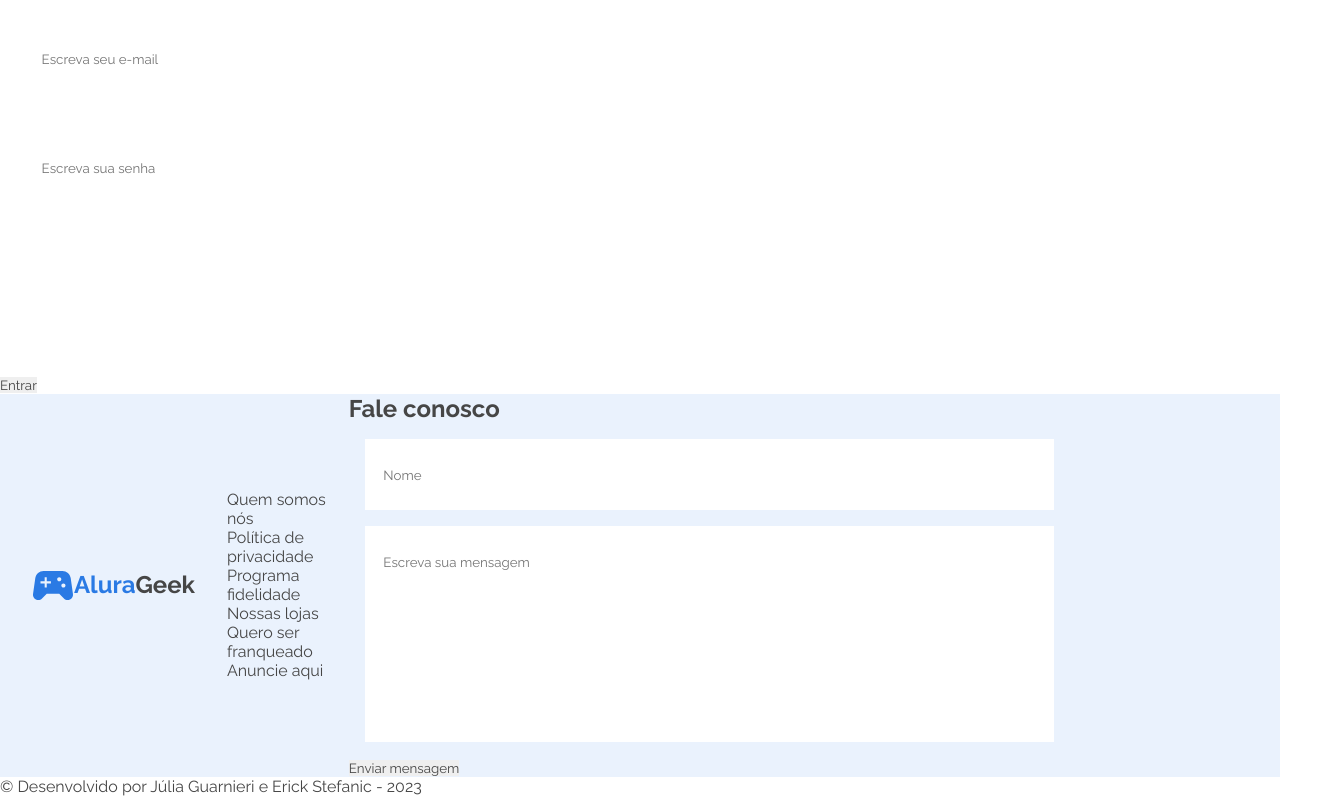
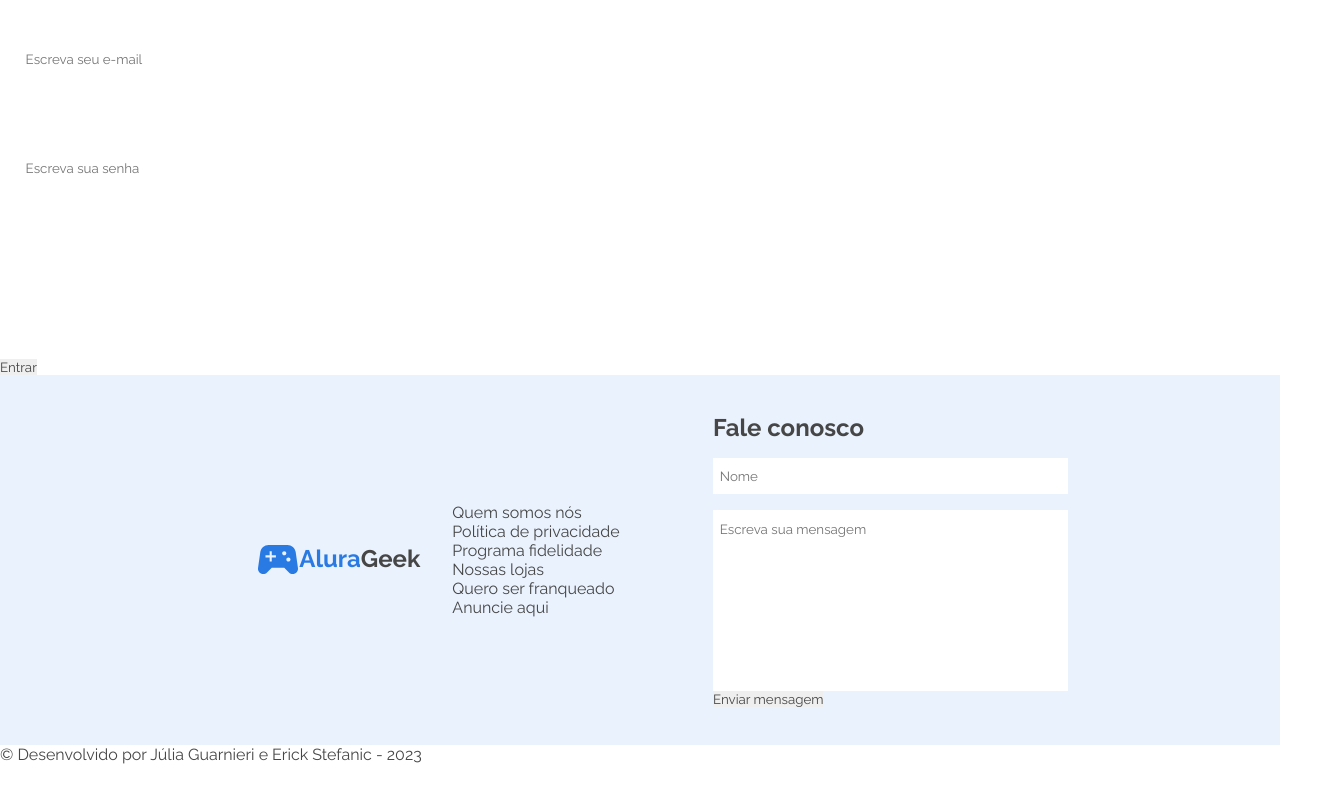
Before and after one commit to jubbeez/E-commerce-AluraGeek, a plain HTML site: page login.html in a window 1280 px wide. Shown: the part 75-871 px from the top of the page, 1331 px wide, since content can reach past the window. After the commit the page ends 839 px from the top, so only its background shows below. Drawn offline with Linux system fonts and the light colour scheme.

Commit message:
alteração login.html

```diff
--- a/login.css
+++ b/login.css
@@ -1,5 +1,9 @@
 footer{
+    display: flex;
+    text-align: center;
+    justify-content: center;
     background-color: #EAF2FD;
+    padding: 3% 5%;
 }
 
 .rodape{
@@ -8,17 +12,26 @@ footer{
     justify-content: space-around;
 }
 
+.tabela-informacoes{
+    display: flex;
+    flex-direction: column;
+    align-items: flex-start;
+    width: 40%;
+}
+
 form {
-    width: 100%;
     margin: 0;
+    display: flex;
+    flex-direction: column;
+    align-items: flex-start;
 }
 
 .form{
     resize: none;
     display: block;
-    margin: 1rem;
+    margin-top: 1rem;
     padding: 3% 2%;
-    width: 70%;
+    width: 100%;
     outline: none;
 }
 
--- a/style.css
+++ b/style.css
@@ -71,7 +71,7 @@ html{
     background-color: #D4E4FA;
   }
 
-  .rodape span{
+.rodape span{
     color: #2A7AE4;
 }
 
@@ -90,7 +90,7 @@ html{
 .link-verTudo{
     display: flex;
     align-items: center;
-    padding-right: 2rem;
+    /* padding-right: 2rem; */
 }
 
 .link-verTudo a{
```
